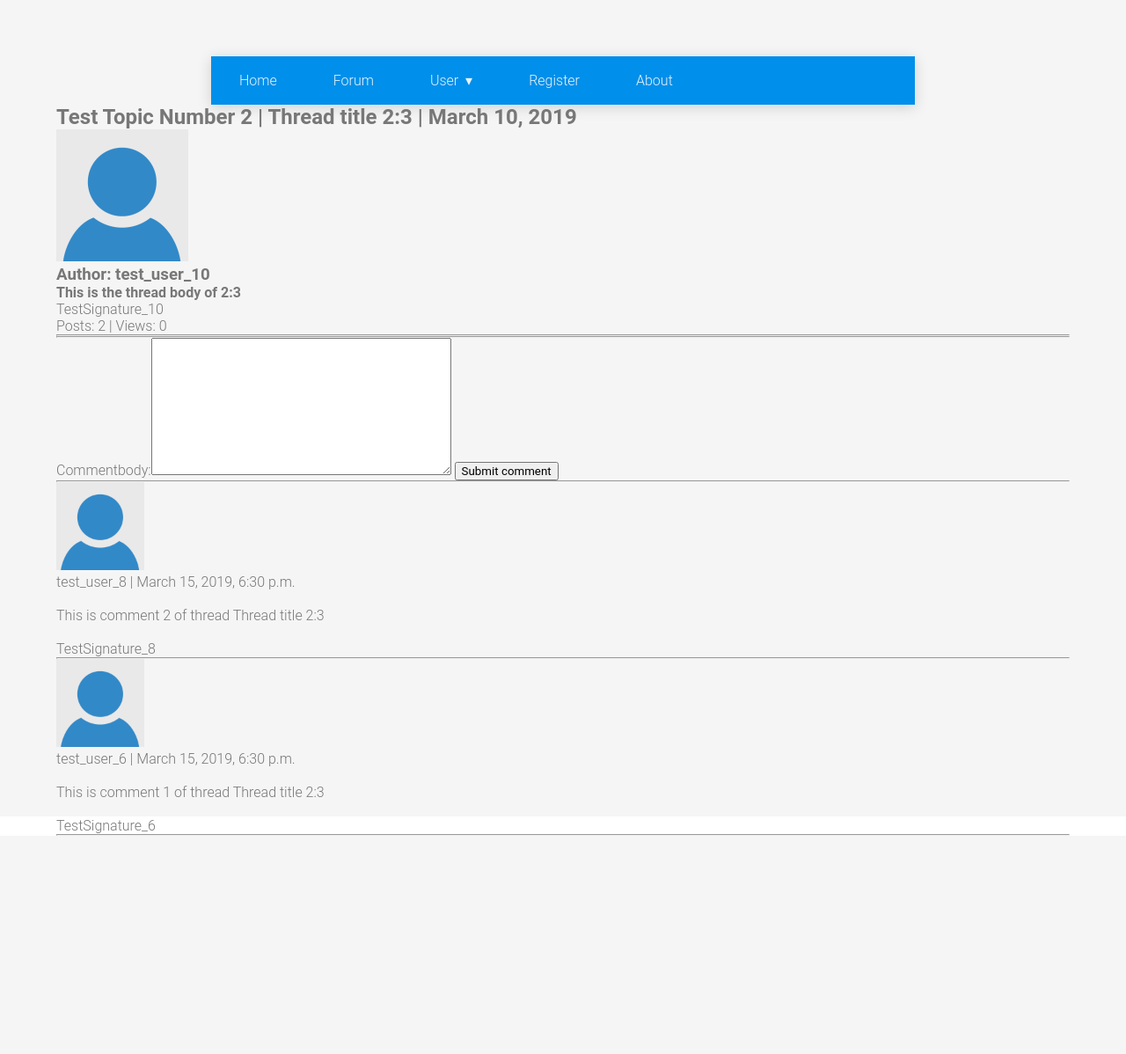
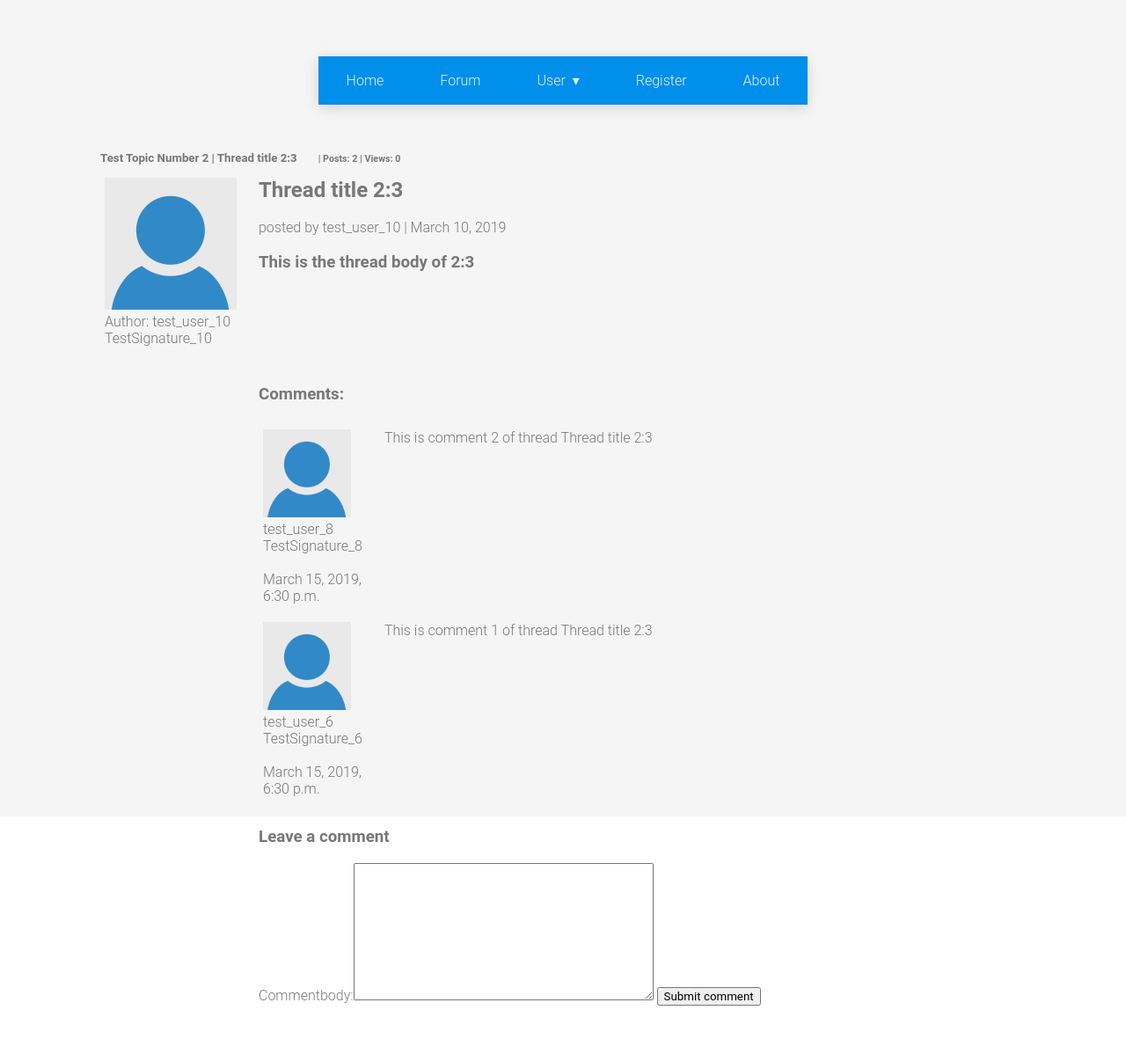
Before and after one commit to artOfThePigeon/Tech-Academy-Live-Project, a Django app: page /home/thread/7/ in a window 1280 px wide. Shown: the whole page at 88% size. Before the commit the page ends 950 px from the top, so only its background shows below. Run offline with Django 3.2, Linux system fonts and the light colour scheme; data comes from the database, SQL or seed files in the repository.

Commit message:
added styling for home/thread (comment_thread.html), standardized templates: changed instances of 'include base.html' to 'extends', used 'include html' tag for sections and named them thread_header.html and thread_form.html.

```diff
--- a/Assets/css/layout.css
+++ b/Assets/css/layout.css
@@ -11,7 +11,6 @@ html
 body {
 
     position: relative;
-    overflow: hidden;
     font-family: "Roboto", sans-serif;
 }
 
@@ -39,7 +38,7 @@ h1
         "navbar navbar navbar"
         "lside main rside"
         "footer footer footer"
-    grid-gsp: .50em;
+    grid-gap: .50em;
 }
 
 /* A panel layout for use inside the forum container */
@@ -60,3 +59,79 @@ h1
 {
     text-align: center;
 }
+
+
+/*================================================================
+
+below styling applies to comment_section.html and included templates
+
+===================================================================*/
+
+/*styling for thread_header.html*/
+.thread-container {
+    margin: 50px;
+}
+.thread-header {
+    text-align: left
+}
+
+.thread-data {
+  background-color: none;
+  list-style-type: none;
+  text-align: left;
+  margin: 0;
+  padding: 0;
+}
+
+.thread-data li {
+    display: inline-block;
+    padding-bottom: 10px;
+    margin-right: 20px;
+}
+
+.thread-main {
+    display: grid;
+    grid-template-columns: 1fr 8fr;
+    grid-gap: 5px;
+    padding: 5px;
+    text-align: left;
+}
+
+
+.post-side {
+    grid-column-start: 1; margin-right: 20px;
+}
+
+.post-body {
+    grid-area: 1 / 2 / span 1 / span 7;
+}
+
+.post-comments {
+    grid-column-start: 2;
+    grid-row-start: 2;
+    grid-column-end: 7;
+}
+
+
+/*styling for comment_section.html*/
+.auto-comment-container {
+    grid-gap: 5px;
+    padding: 5px;
+
+    display: grid;
+    grid-auto-flow: row;
+    grid-template-columns:1fr 8fr;
+    grid-template-areas:
+        "side body";
+
+}
+
+.auto-comment-container > div {
+    text-align: left;
+    padding: 5px 0;
+}
+
+/*styling for comment.html*/
+.leave-comment {
+    grid-column-start: 2;
+}
--- a/Templates/base.html
+++ b/Templates/base.html
@@ -5,19 +5,24 @@
         <meta charset="UTF-8">
         <title>{% block title %}{% endblock %}</title>
         <meta name="viewport" content="width=device-width, initial-scale=1">
+        {# Global stylesheets #}
         <link rel="stylesheet" type="text/css" href="{% static 'css/layout.css' %}">
         <link rel="stylesheet" type="text/css" href="{% static 'css/navbar.css' %}">
-        <script src="https://ajax.googleapis.com/ajax/libs/jquery/3.3.1/jquery.min.js"></script>
+        {% block extra_css %}
+        {% endblock %}
     </head>
     <body>
+        {% include "partials/navbar.html" %}
+
         <main>
-            {% include "partials/navbar.html" %}
-            <div class="forum-container">
-                <header class="header-title">
-                    <h1>{% block header %}{% endblock %}</h1>
-                </header>
-                {% block content %}{% endblock %}
-            </div>
+
+            {% block content %}
+
+
+
+            {% endblock %}
+
         </main>
     </body>
+     <script src="https://ajax.googleapis.com/ajax/libs/jquery/3.3.1/jquery.min.js"></script>
 </html>
--- a/Templates/forum/comment.html
+++ b/Templates/forum/comment.html
@@ -1,10 +1,9 @@
 
-{% block content %}
-<div>
-    <form method="POST" enctype="multipart/form-data" class="comment_form">
-        {% csrf_token %}
-        {{ form.as_p }}
-        <button type="submit">Submit comment</button>
-    </form>
-</div>
-{% endblock %}
+
+<h3> Leave a comment </h3>
+<br>
+<form method="POST" action="{% url 'Forum:post_comment' thread.id %}" enctype="multipart/form-data" class="create_comment_form">
+    {% csrf_token %}
+    {{ form }}
+    <button type="submit">Submit comment</button>
+</form>
--- /dev/null
+++ b/Templates/forum/comment_section.html
@@ -0,0 +1,24 @@
+
+<div>
+    <br>
+    <br>
+    <h3>Comments:</h3>
+    <br>
+</div>
+
+    {% for comment in comments %}
+
+<div class="auto-comment-container">
+<div class="post-side">
+    <img src="{{ comment.User.userprofile.Avatar.url }}" alt="{{ comment.User.username }} Avatar" width="100">
+    <p>{{ comment.User.username }}</p>
+    <p>{{ comment.User.userprofile.Signature}}</p>
+    <br>
+    <p>{{ comment.DateCreated }}</p>
+</div>
+<div class="post-body">
+    <p>{{ comment.CommentBody }} </p>
+</div>
+</div>
+
+    {% endfor %}
--- a/Templates/forum/comment_thread.html
+++ b/Templates/forum/comment_thread.html
@@ -1,34 +1,23 @@
-{% include 'base.html' %}
+{% extends 'base.html' %}
+
 {% block content %}
-<div class="thread-header">
-    <h2>{{thread.Topic.TopicTitle}} | {{ thread.ThreadTitle }} | {{ thread.DateStarted }}</h2>
-    <img src="{{ thread.Author.userprofile.Avatar.url }}" alt="{{thread.Author.username }} Avatar" width="150">
-    <h3>Author: {{ thread.Author.username }}</h3>
-    <h4>{{ thread.ThreadBody }}</h4>
-    <p>{{ thread.Author.userprofile.Signature }}
-    <p>Posts: {{ thread.PostCount}} | Views: {{ thread.ViewCount }}</p>
+
+<div class=thread-container>
+
+    {% include "forum/thread_header.html" %}
+
+    <div class="post-comments">
+
+        {% include "forum/comment_section.html" %}
+
+    </div>
+
+    <div class="leave-comment">
+        <br>
+
+        {% include "forum/comment.html" %}
+
+    </div>
 </div>
 
-<hr><hr>
-<div>
-    <form method="POST" action="{% url 'Forum:post_comment' thread.id %}" enctype="multipart/form-data" class="create_comment_form">
-        {% csrf_token %}
-        {{ form }}
-        <button type="submit">Submit comment</button>
-    </form>
-</div>
-<hr>
-{% for comment in comments %}
-<div class="comment">
-    <img src="{{ comment.User.userprofile.Avatar.url }}" alt="{{ comment.User.username }} Avatar" width="100">
-    <p>{{ comment.User.username }} | {{ comment.DateCreated }}</p><br>
-    <p>{{ comment.CommentBody }} </p><br>
-    <p>{{ comment.User.userprofile.Signature}}</p>
-    <hr>
-</div>
-{% endfor %}
 {% endblock %}
-
-{% block js %}
-<script src="https://code.jquery.com/jquery-3.3.1.min.js"></script>
-{% endblock %}
--- /dev/null
+++ b/Templates/forum/thread_header.html
@@ -0,0 +1,24 @@
+
+<div class="thread-header">
+        <ul class="thread-data">
+            <li><h5>{{thread.Topic.TopicTitle}} | {{ thread.ThreadTitle }}</h5></li>
+            <li><h6>| Posts: {{ thread.PostCount}} | Views: {{ thread.ViewCount }}</h6>
+        </ul>
+</div>
+<div class="thread-main">
+    <div class="post-side">
+        <img src="{{ thread.Author.userprofile.Avatar.url }}" alt="{{thread.Author.username }} Avatar" width="150">
+        <p>Author: {{ thread.Author.username }}</p>
+        <p>{{ thread.Author.userprofile.Signature }}</p>
+    </div>
+    <div class="post-body">
+        <div>
+            <h2><b>{{ thread.ThreadTitle }}</b></h2>
+            <br>
+            <p> posted by {{ thread.Author.username }} | {{ thread.DateStarted }}</p>
+    </div>
+    <div>
+        </br>
+        <h3>{{ thread.ThreadBody }}</h3>
+    </div>
+</div>
--- a/Templates/index.html
+++ b/Templates/index.html
@@ -1,7 +1,9 @@
-{% include 'base.html' %}
+{% extends 'base.html' %}
+{% block content %}
 <h1>The Tech Academy Forum</h1>
 <h2>Latest active threads:</h2>
 {% for thread in threads %}
 📄 <a href="{% url 'Forum:thread' thread.id %}">{{ thread.ThreadTitle }}, active on {{ thread.DateUpdate }}</a>
 <br>
 {% endfor %}
+{% endblock %}
```
